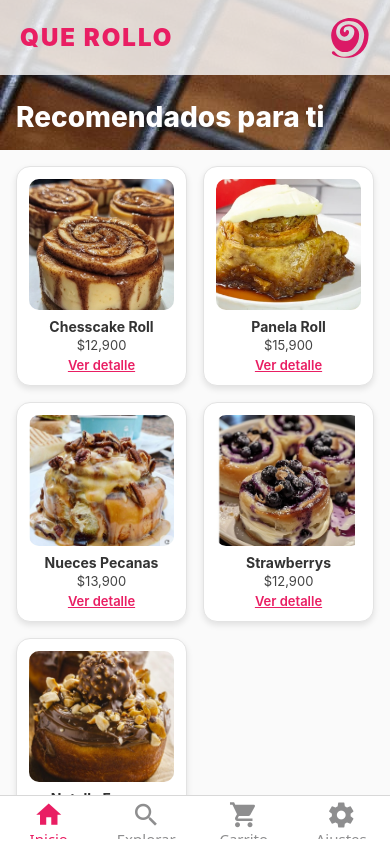
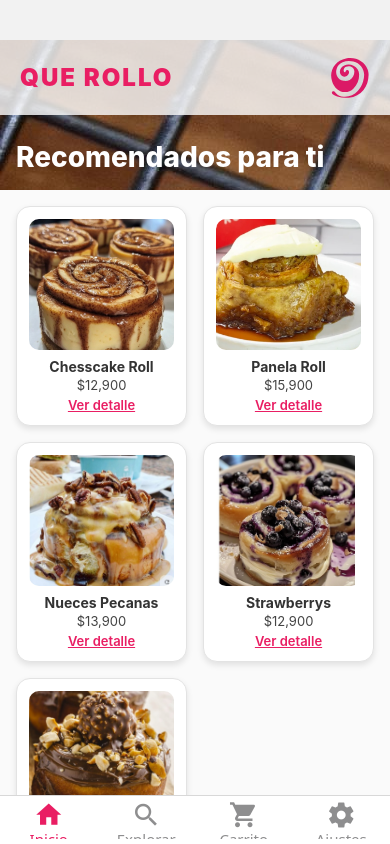
Before and after one commit to ccastanom/Progra-Movil-React-Native, a React Native app: screen /Principal in a window 390 px wide. Built offline with nearby package versions, Linux system fonts and the light colour scheme.

Commit message:
Revert "Se mejora el navBar"

```diff
--- a/src/navigation/AppNavigator.js
+++ b/src/navigation/AppNavigator.js
@@ -5,7 +5,6 @@ import {
   DarkTheme,
 } from "@react-navigation/native";
 import { createNativeStackNavigator } from "@react-navigation/native-stack";
-import { SafeAreaView } from "react-native-safe-area-context";
 import { useUi } from "../context/UiContext";
 // Pantallas
 import LoginScreen from "../screens/LoginScreen";
@@ -14,7 +13,6 @@ import MyTabs from "./MyTabs";
 import CheckoutScreen from "../screens/CheckoutScreen";
 import PaymentScreen from "../screens/PaymentScreen";
 import RegisterScreen from "../screens/RegisterScreen";
-
 const Stack = createNativeStackNavigator();
 
 export default function MainNavigator() {
@@ -24,14 +22,7 @@ export default function MainNavigator() {
 
   return (
     <>
-      <SafeAreaView
-        style={{
-          flex: 1,
-          backgroundColor: theme === "dark" ? "#000" : "#fff",
-        }}
-      >
       <StatusBar
-          translucent={false}
         barStyle={theme === "dark" ? "light-content" : "dark-content"}
         backgroundColor={theme === "dark" ? "#000" : "#fff"}
       />
@@ -72,7 +63,6 @@ export default function MainNavigator() {
           />
         </Stack.Navigator>
       </NavigationContainer>
-      </SafeAreaView>
     </>
   );
 }
--- a/src/screens/CarScreen.js
+++ b/src/screens/CarScreen.js
@@ -10,7 +10,6 @@ import {
 import { useCart } from "../context/CartContext";
 import { money } from "../utils/format";
 import { useNavigation } from "@react-navigation/native";
-import NavBar from "../components/NavBar";
 
 export default function Car() {
   const { cartItems, removeFromCart, clearCart } = useCart();
@@ -31,9 +30,7 @@ export default function Car() {
 
   return (
     <View style={styles.container}>
-      <NavBar showBack={true} />
       <FlatList
-        style={{ marginTop: 80 }}
         data={cartItems}
         keyExtractor={(item) => item.id.toString()}
         renderItem={({ item }) => (
@@ -68,7 +65,10 @@ export default function Car() {
           <Text style={styles.buyText}>Finalizar compra</Text>
         </TouchableOpacity>
 
-        <TouchableOpacity style={styles.clearButton} onPress={clearCart}>
+        <TouchableOpacity
+          style={styles.clearButton}
+          onPress={clearCart}
+        >
           <Text style={styles.clearText}>Vaciar carrito</Text>
         </TouchableOpacity>
       </View>
--- a/src/screens/ExploreScreen.js
+++ b/src/screens/ExploreScreen.js
@@ -67,7 +67,7 @@ export default function SearchScreen({ navigation }) {
 
   return (
     <View style={{ flex: 1, backgroundColor: dark ? "#121212" : "#fafafa" }}>
-      <NavBar showBack={true} />
+      {/* <NavBar /> */}
 
       {/* Campo de búsqueda arriba */}
       <View style={styles.searchContainer}>
@@ -104,11 +104,7 @@ export default function SearchScreen({ navigation }) {
         data={filtered}
         keyExtractor={(item) => item.id.toString()}
         renderItem={renderItem}
-        contentContainerStyle={{
-          padding: 16,
-          paddingTop: 0,
-          paddingBottom: 60,
-        }}
+        contentContainerStyle={{ padding: 16, paddingTop: 0, paddingBottom: 60 }}
         ItemSeparatorComponent={() => <View style={{ height: 14 }} />}
         ListEmptyComponent={
           <Text
@@ -130,7 +126,6 @@ export default function SearchScreen({ navigation }) {
 
 const styles = StyleSheet.create({
   searchContainer: {
-    marginTop: 64,
     paddingHorizontal: 16,
     paddingVertical: 14,
   },
--- a/src/screens/ProductDetailScreen.js
+++ b/src/screens/ProductDetailScreen.js
@@ -29,7 +29,7 @@ export default function ProductDetailScreen({ route }) {
   return (
     <ScrollView
       style={[styles.container, { backgroundColor: colors.bg }]}
-      contentContainerStyle={{ paddingBottom: 24 }}
+      contentContainerStyle={{ paddingBottom: 24, marginTop: 24 }}
     >
       <NavBar showBack={true} />
 
--- a/src/screens/ProductListScreen.js
+++ b/src/screens/ProductListScreen.js
@@ -73,6 +73,7 @@ export default function RecommendedProducts({ navigation }) {
       style={{
         flex: 1,
         backgroundColor: dark ? "#121212" : "#fafafa",
+        marginTop: 40,
       }}
     >
       <NavBar />
```
Lines whose indentation alone changed are shown as unchanged.
